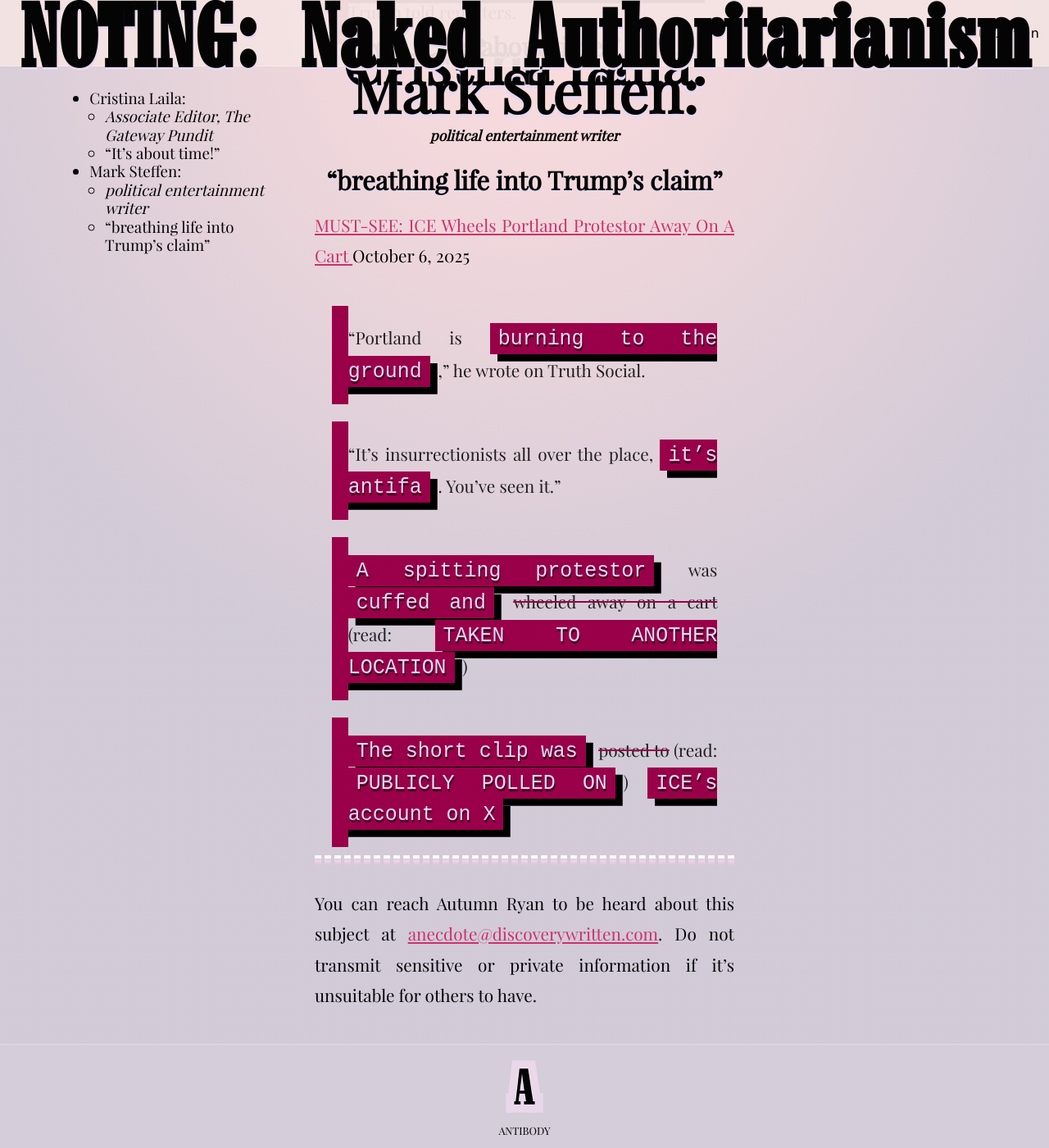
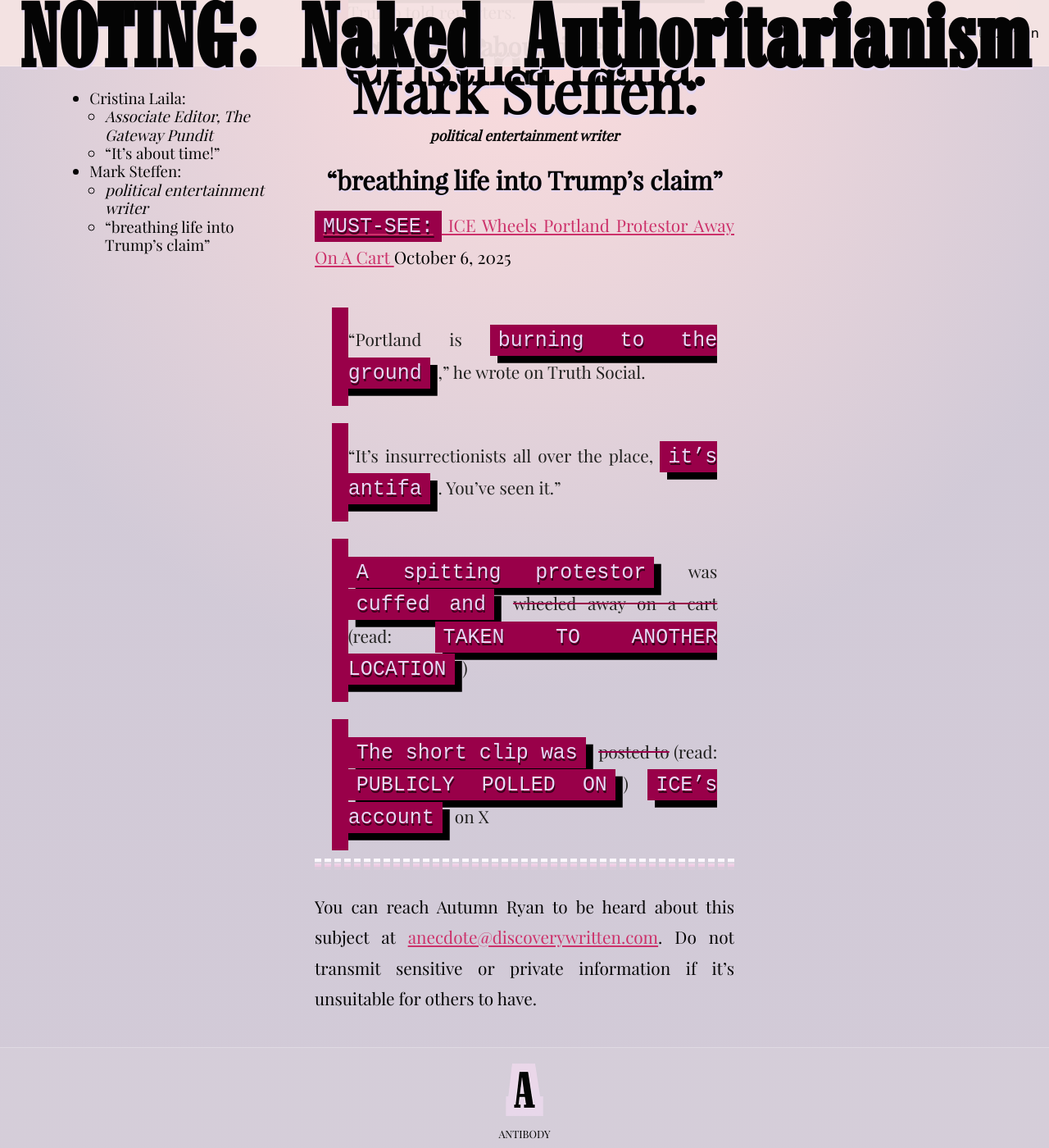
Before and after one commit to tiliv/antibody, a Jekyll site: the page built from docs/journal/autumn-ryan-Naked-Authoritarianism/index.md, in a window 1280 px wide and 1400 px high, scrolled down 2059 px. Shown: the whole window at 82% size. Built offline with Jekyll 4.4.1, drawn with Linux system fonts in a browser that asks for light colours.

Commit message:
Better highlights

```diff
--- a/docs/journal/autumn-ryan-Naked-Authoritarianism/index.md
+++ b/docs/journal/autumn-ryan-Naked-Authoritarianism/index.md
@@ -54,7 +54,7 @@
     - |
       `A spitting protestor` was `cuffed and` ~~wheeled away on a cart~~ (read: `TAKEN TO ANOTHER LOCATION`)
     - |
-      `The short clip was` ~~posted to~~ (read: `PUBLICLY POLLED ON`) `ICE’s account on X`
+      `The short clip was` ~~posted to~~ (read: `PUBLICLY POLLED ON`) `ICE’s account` on X
 
 ---
 
```
Also changed, not shown: other parts of docs/journal/autumn-ryan-Naked-Authoritarianism/index.md (+1 -1 lines).
